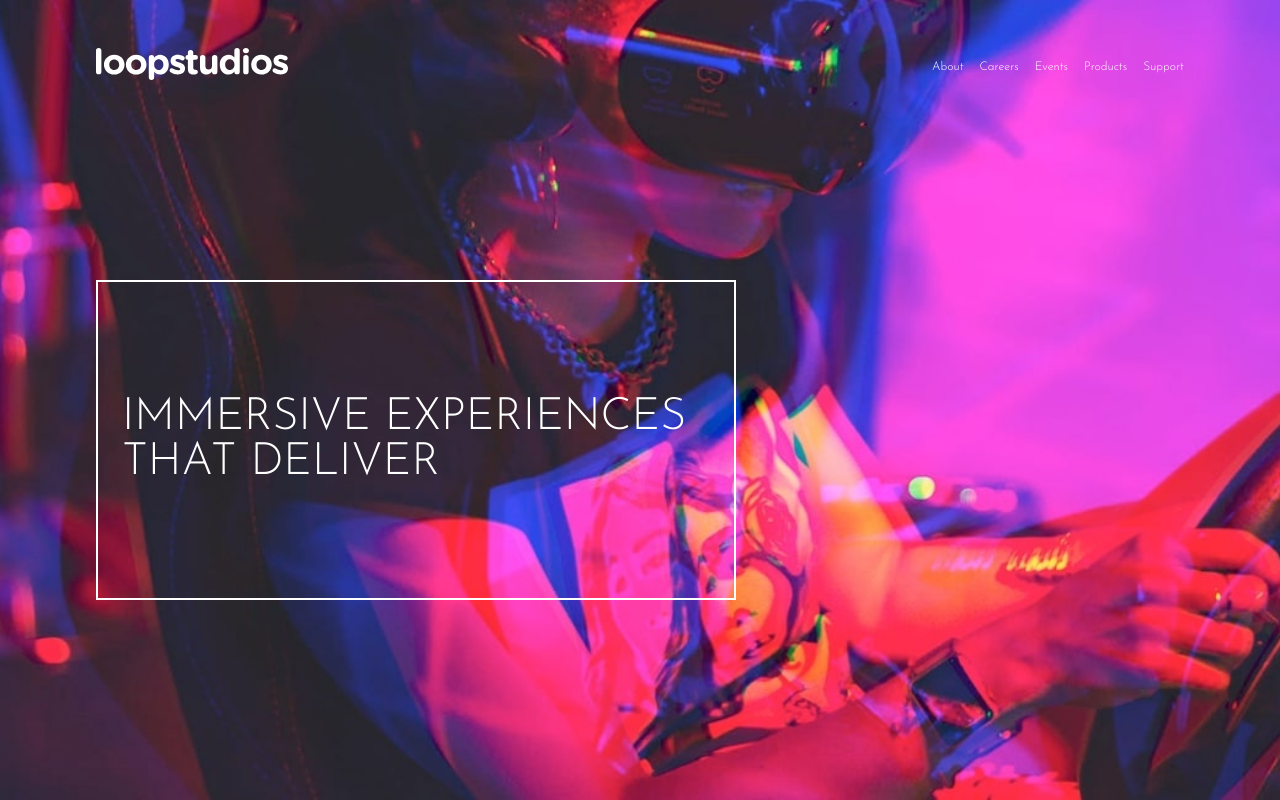
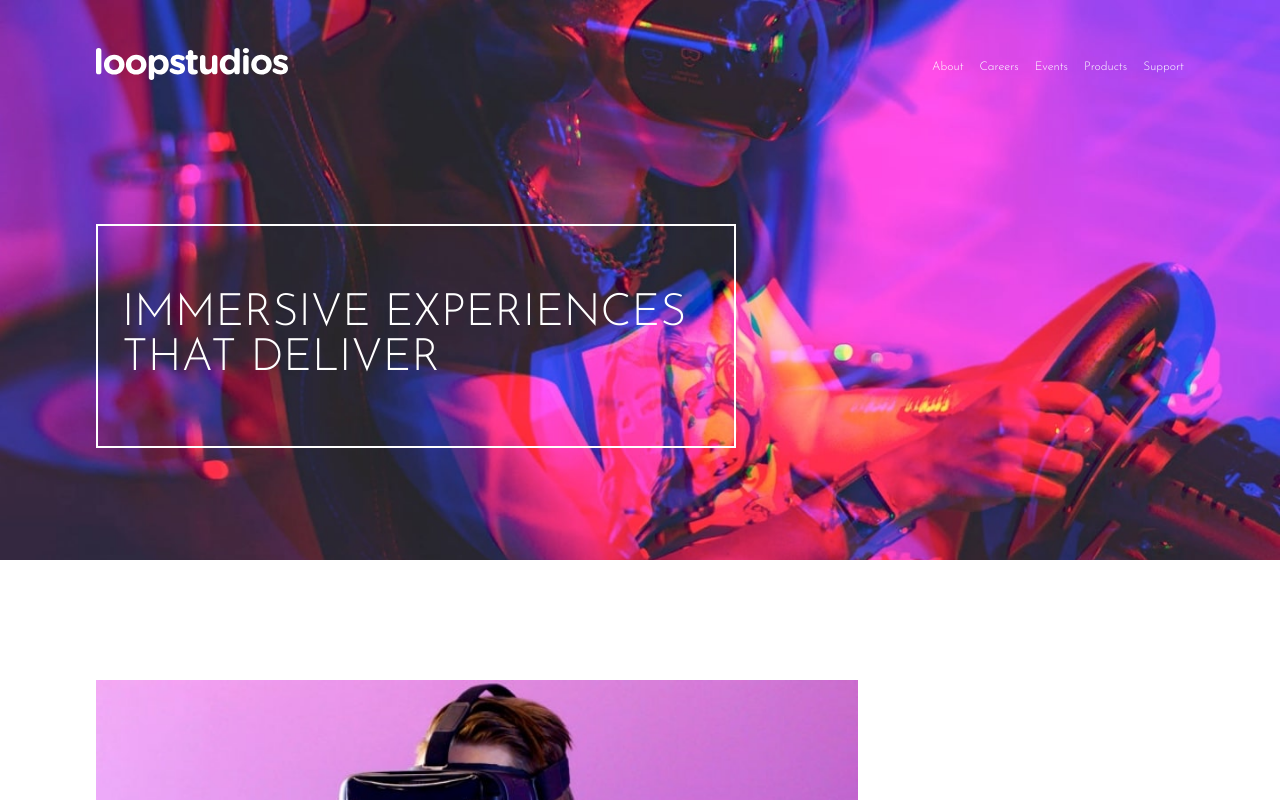
Before and after one commit to codewithmide/Loopstudios-landing-page, a plain HTML site: page index.html in a window 1280 px wide. Drawn offline with Linux system fonts and the light colour scheme.

Commit message:
working on html validation

```diff
--- a/styles.css
+++ b/styles.css
@@ -37,8 +37,7 @@ main {
     background-position: top center;
     background-repeat: no-repeat;
     background-size: cover;
-    height: 100vh;
-    min-height: 100vh;
+    height: 70vh;
     width: 100%;
     display: flex;
     flex-direction: column;
@@ -94,7 +93,7 @@ nav {
     display: flex;
     align-items: center;
     justify-content: center;
-    top: 35%;
+    top: 40%;
     left: 12.5%;
 }
 
```
